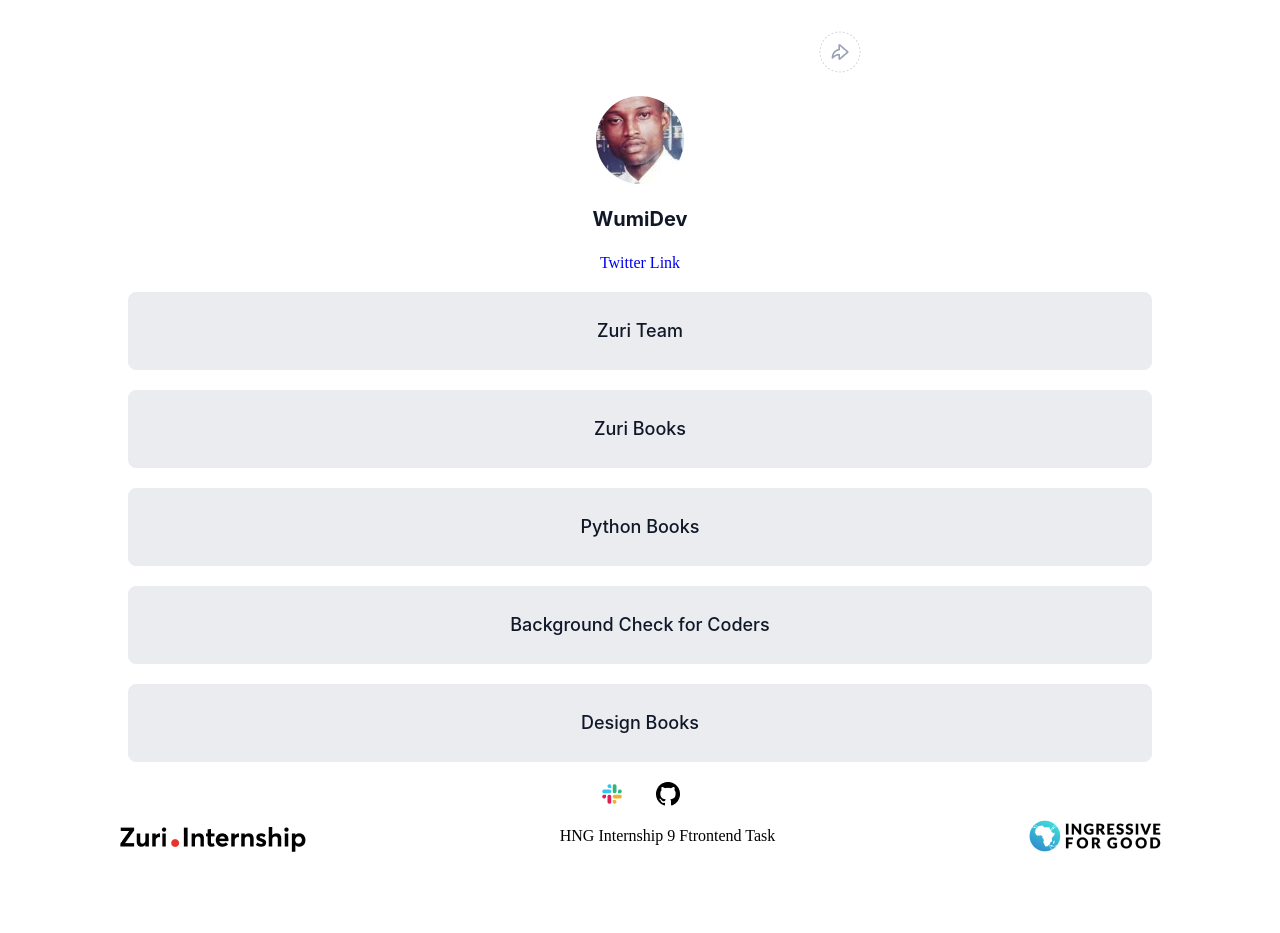
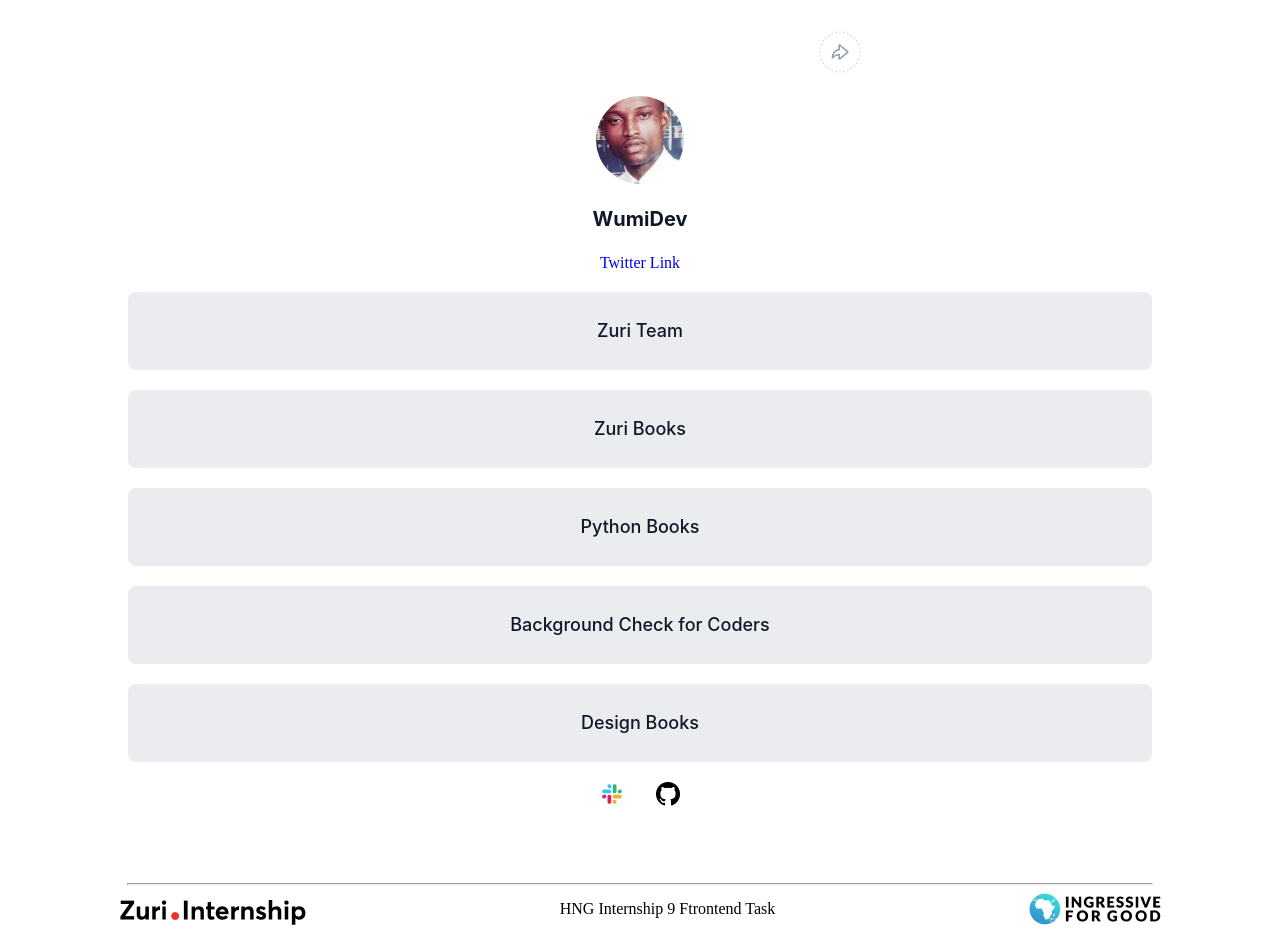
Before and after one commit to WumiDev/profile-page, a React (Create React App) app: page / in a window 1280 px wide. Before the commit the page ends 860 px from the top, so only its background shows below. Built offline with nearby package versions, Linux system fonts and the light colour scheme.

Commit message:
add horizontal line

```diff
--- a/src/components/Footer.js
+++ b/src/components/Footer.js
@@ -5,10 +5,15 @@ import "../style.css"
 
 export default function Footer() {
   return (
+    <>
+    {/* <div> */}
+    <hr className="horizontalLine"></hr>
+    {/* </div> */}
     <footer className="footer-container">
         <img src={zuriLogo} alt="zuri-internship logo"/>
         <span id="footer-text">HNG Internship 9 Ftrontend Task</span>
         <img src={i4gLogo} alt="i4g logo"/>
     </footer>
+    </>
   )
 }
--- a/src/style.css
+++ b/src/style.css
@@ -127,6 +127,11 @@ img.social-icon {
     gap: 32px;
 }
 
+.horizontalLine {
+    width: 80vw;
+    margin-top: 5%;
+}
+
 #footer-text {
     align-self: center;
 }
```
